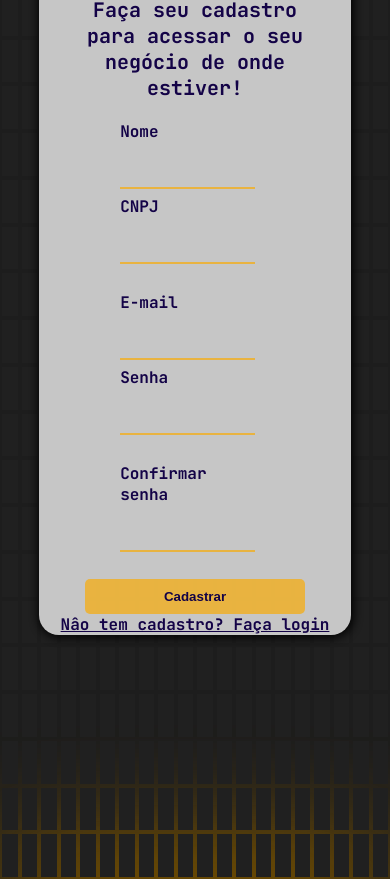
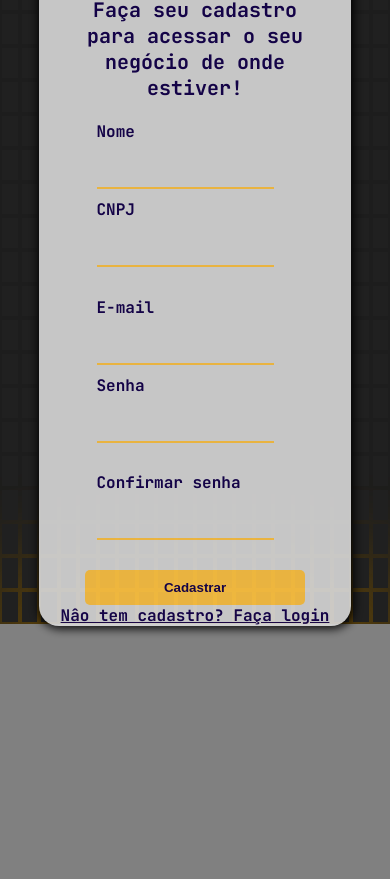
Before and after one commit to SafeHouse-2024/app-web, a website: page aplicacao/public/cadastro.html in a window 390 px wide. Shown: the part 56-935 px from the top of the page. After the commit the page ends 844 px from the top, so only its background shows below. Drawn offline with Linux system fonts and the light colour scheme; some packages are replaced by stand-ins of ours; a script that the page names is missing.

Commit message:
Revert ".\src\"
This reverts commit 560eddf2c7277d6d3b891a8c6f3e20fc500e3967.

```diff
--- a/aplicacao/public/css/cadastro.css
+++ b/aplicacao/public/css/cadastro.css
@@ -182,7 +182,7 @@ a:hover {
 
 @media only screen and (max-width: 600px){
     .bgAnimado{
-      height: 935px;
+      height: 680px;
     }
     main{
       height: auto;
@@ -192,13 +192,7 @@ a:hover {
       height: auto;
     }
     form{
-      width: 60%;
       display: flex;
       flex-direction: column;
-      align-items: center;
-      justify-content: center;
-    }
-    .container-form{
-      width: 80%;
     }
   }
```
Also changed, not shown: aplicacao/public/cadastro.html (+0 -1 lines).
